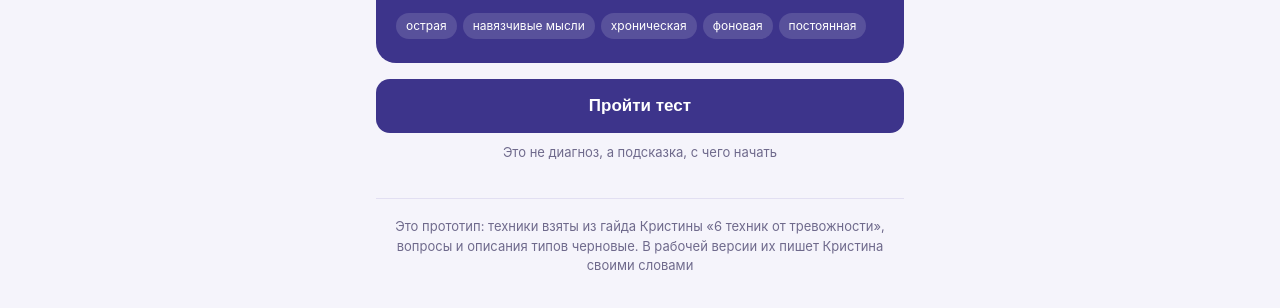
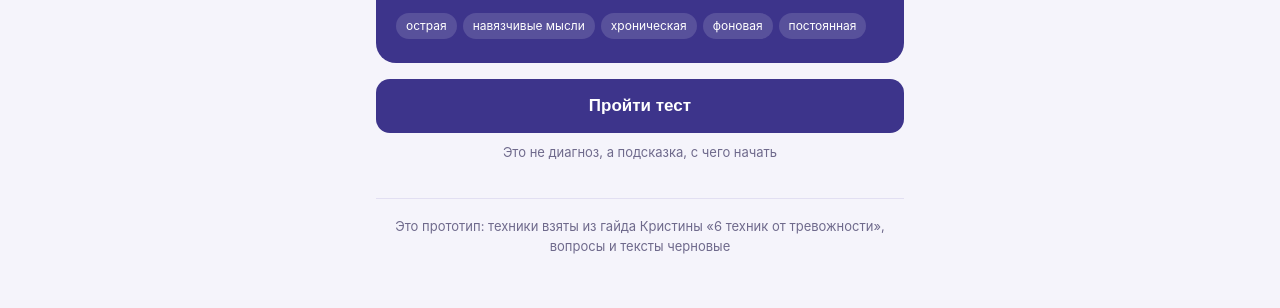
Before and after one commit to KURSK-24/lm-proto-trevoga, a plain HTML site: page index.html in a window 1280 px wide. Shown: the part 330-638 px from the top of the page. Drawn offline with Linux system fonts and the light colour scheme.

Commit message:
убрана фраза про тексты эксперта

```diff
--- a/index.html
+++ b/index.html
@@ -116,7 +116,6 @@ footer{border-top:1px solid var(--line);margin-top:36px;padding-top:18px;color:v
       <div class="blur"><p>Первая: «Если я расслаблюсь, случится что-то плохое». Она заставляет постоянно быть начеку и проверять. Вторая: «Я не справлюсь, если это произойдёт». Третья: «Я должна всё контролировать». Каждая из них запускает свой круг: мысль, тело, действие и снова мысль. Чтобы его разорвать, нужно найти, где именно</p>
         <div class="lock">🔒 Продолжение откроется после записи на консультацию</div>
       </div>
-      <span class="tag">в рабочей версии: статью пишет Кристина, бот открывает её целиком после записи</span>
     </div>
 
     <div class="box"><h3>Консультация</h3>
@@ -128,7 +127,7 @@ footer{border-top:1px solid var(--line);margin-top:36px;padding-top:18px;color:v
     <p class="note">Эти техники помогают справляться с тревогой самостоятельно. Если тревожность сильно влияет на качество жизни, обратитесь к специалисту</p>
   </section>
 
-  <footer>Это прототип: техники взяты из гайда Кристины «6 техник от тревожности», вопросы и описания типов черновые. В рабочей версии их пишет Кристина своими словами</footer>
+  <footer>Это прототип: техники взяты из гайда Кристины «6 техник от тревожности», вопросы и тексты черновые</footer>
 </div>
 
 <script>
```
